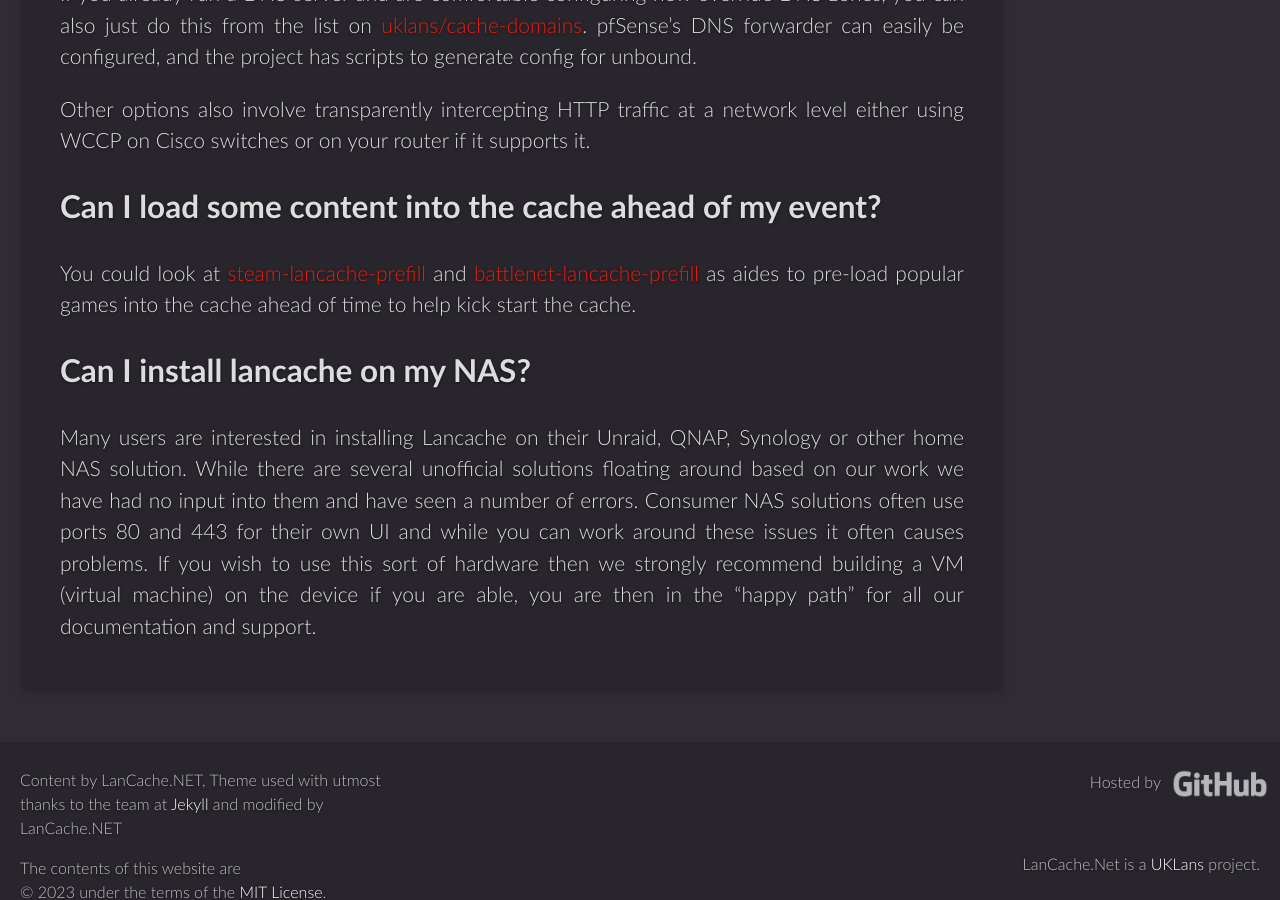
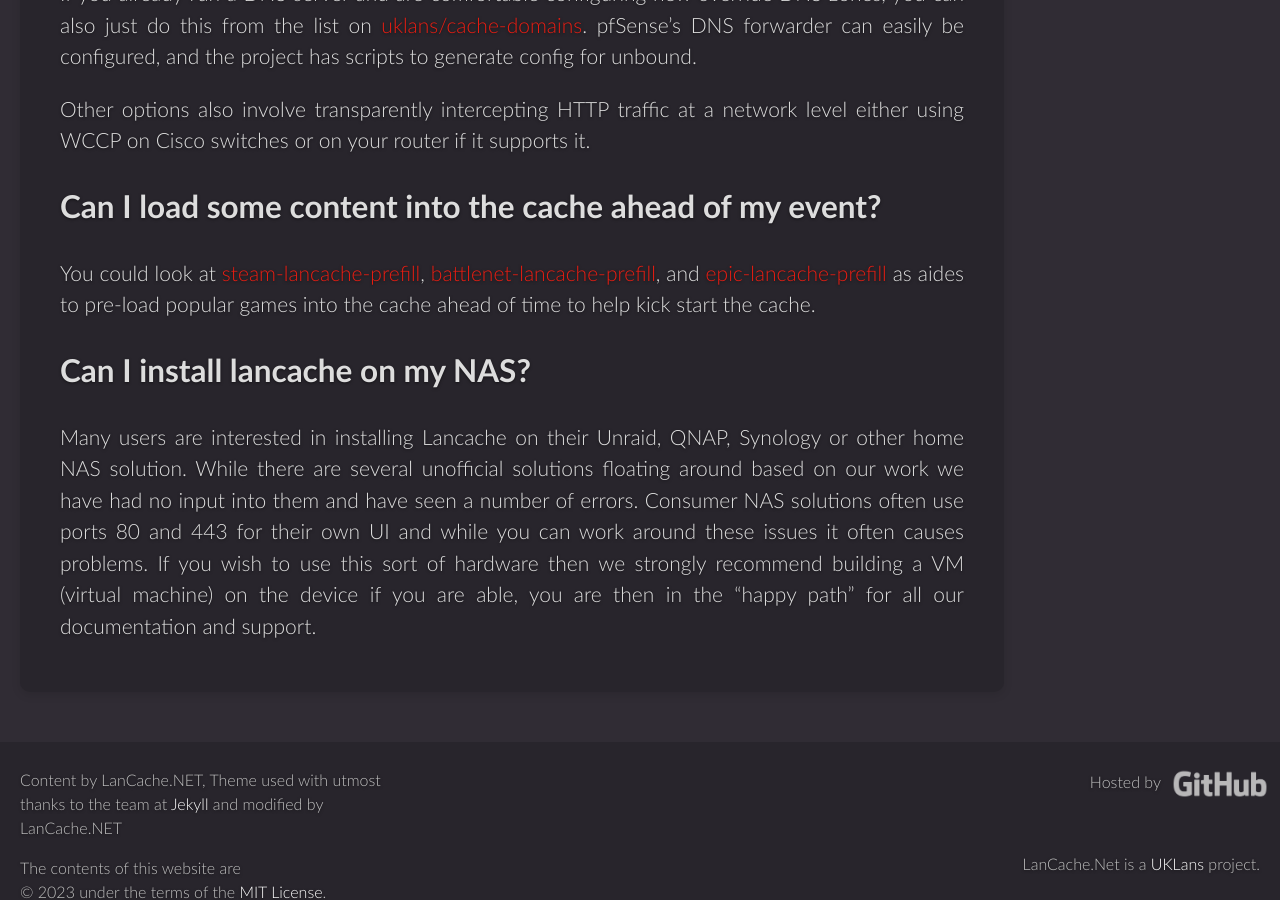
Before and after one commit to lancachenet/lancachenet.github.io, a Jekyll site: the page built from _docs/faq.md, in a window 1280 px wide and 900 px high, scrolled down 4224 px. Built offline with Jekyll 4.4.1, drawn with Linux system fonts in a browser that asks for light colours; comment, search, counter and statistics services are not loaded.

Commit message:
Added EpicPrefill links alongside existing SteamPrefill and BattlenetPrefill links

```diff
--- a/_docs/faq.md
+++ b/_docs/faq.md
@@ -81,7 +81,7 @@
 
 ## Can I load some content into the cache ahead of my event?
 
-You could look at [steam-lancache-prefill](https://github.com/tpill90/steam-lancache-prefill) and  [battlenet-lancache-prefill](https://github.com/tpill90/battlenet-lancache-prefill) as  aides to pre-load popular games into the cache ahead of time to help kick start the cache.
+You could look at [steam-lancache-prefill](https://github.com/tpill90/steam-lancache-prefill), [battlenet-lancache-prefill](https://github.com/tpill90/battlenet-lancache-prefill), and [epic-lancache-prefill](https://github.com/tpill90/epic-lancache-prefill) as aides to pre-load popular games into the cache ahead of time to help kick start the cache.
 
 ## Can I install lancache on my NAS?
 
```
Also changed, not shown: pages/resources.md (+1 -0 lines).
